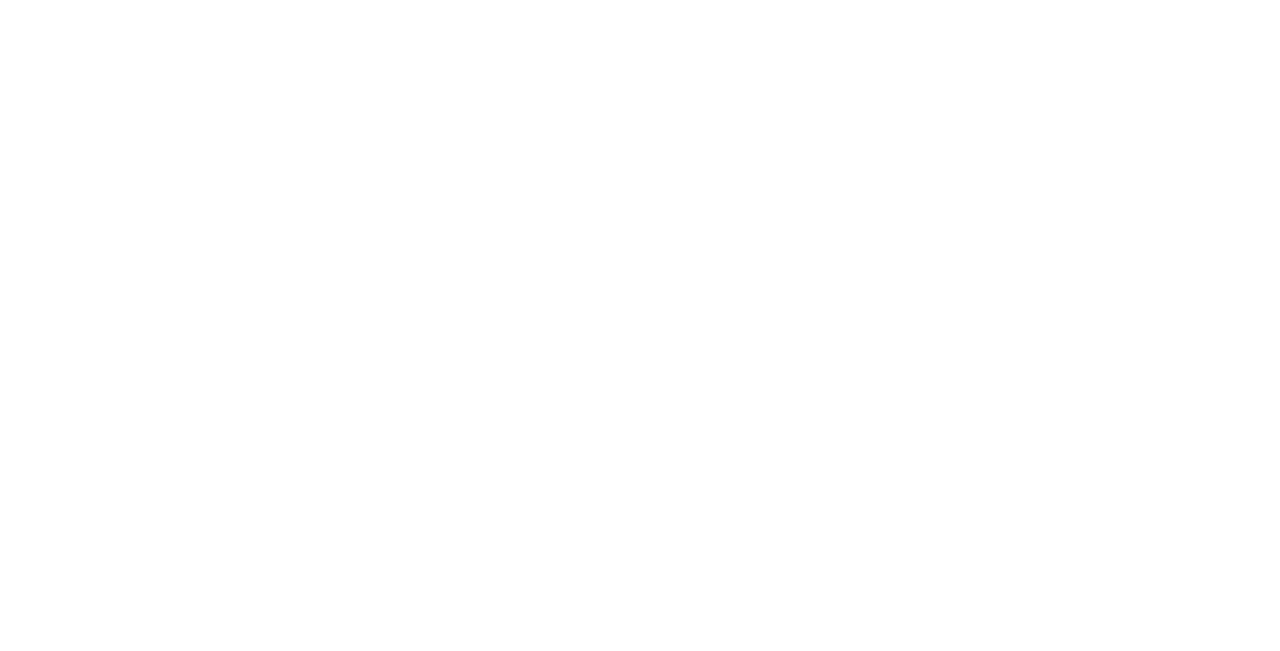
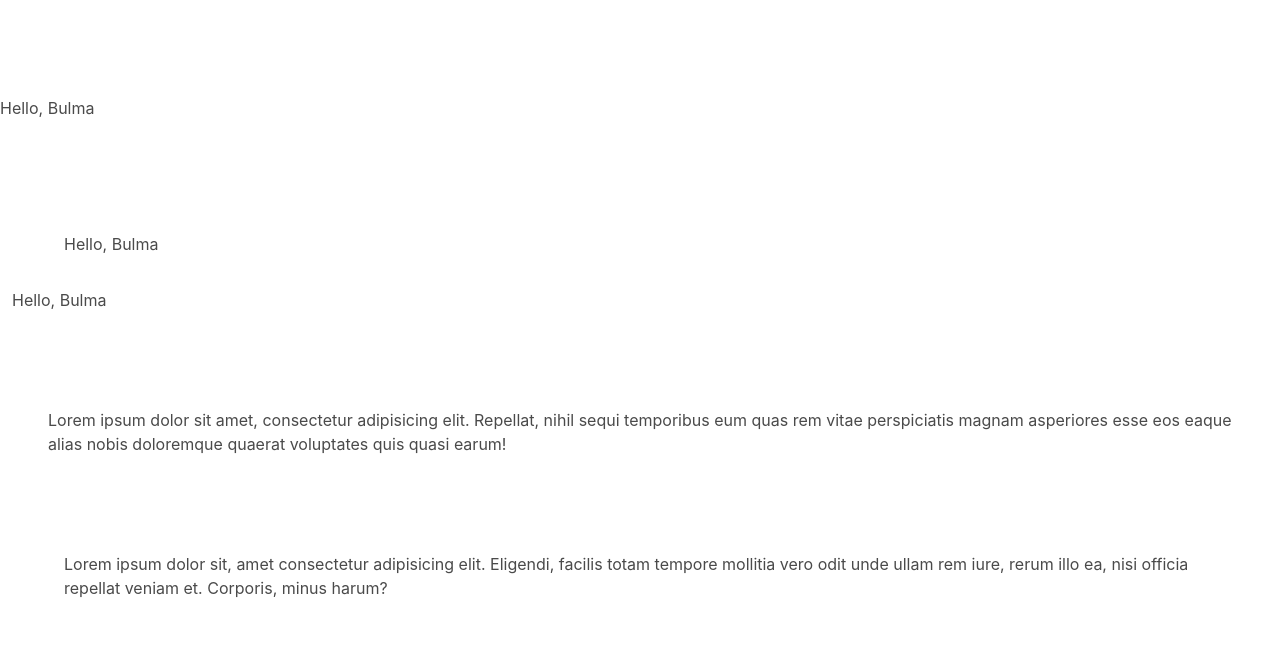
Before and after one commit to Gintstir/bulma-practice, a plain HTML site: page index.html in a window 1280 px wide. Drawn offline with nearby package versions, Linux system fonts and the light colour scheme.

Commit message:
practiced spacing and containers

```diff
--- a/index.html
+++ b/index.html
@@ -6,6 +6,23 @@
     <link rel="stylesheet" href="https://cdn.jsdelivr.net/npm/bulma@0.9.1/css/bulma.min.css">
 </head>
 <body>
+    <!-- spacing values are 1-6-->
+    <!-- py/my is for up and down padding/margin on y axis -->
+    <h1 class="py-6 my-6">Hello, Bulma</h1>
+    <!-- px/mx is for padding/margin on x axis -->
+    <h1 class="px-4 mx-6 py-4">Hello, Bulma</h1>
+    <!-- t=top r=right b=bottom l=left  -->
+    <h1 class="mt-4 mr-4 pb-6 pl-3">Hello, Bulma</h1>
+
+    <section class="section">
+        <p>Lorem ipsum dolor sit amet, consectetur adipisicing elit. Repellat, nihil sequi temporibus eum quas rem vitae perspiciatis magnam asperiores esse eos eaque alias nobis doloremque quaerat voluptates quis quasi earum!</p>
+
+    </section>
+    <div class="section">
+        <div class="container">
+            <p>Lorem ipsum dolor sit, amet consectetur adipisicing elit. Eligendi, facilis totam tempore mollitia vero odit unde ullam rem iure, rerum illo ea, nisi officia repellat veniam et. Corporis, minus harum?</p>
+        </div>
+    </div>
 
 </body>
 </html>
```
